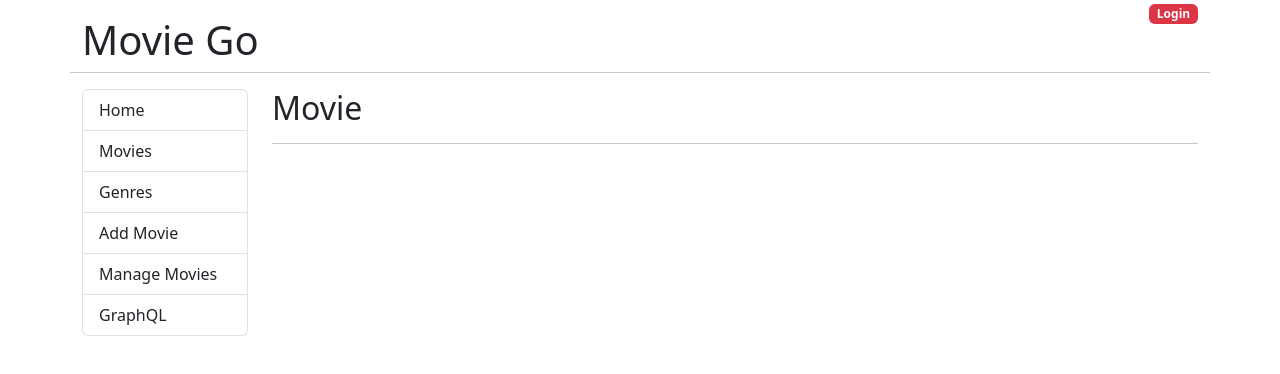
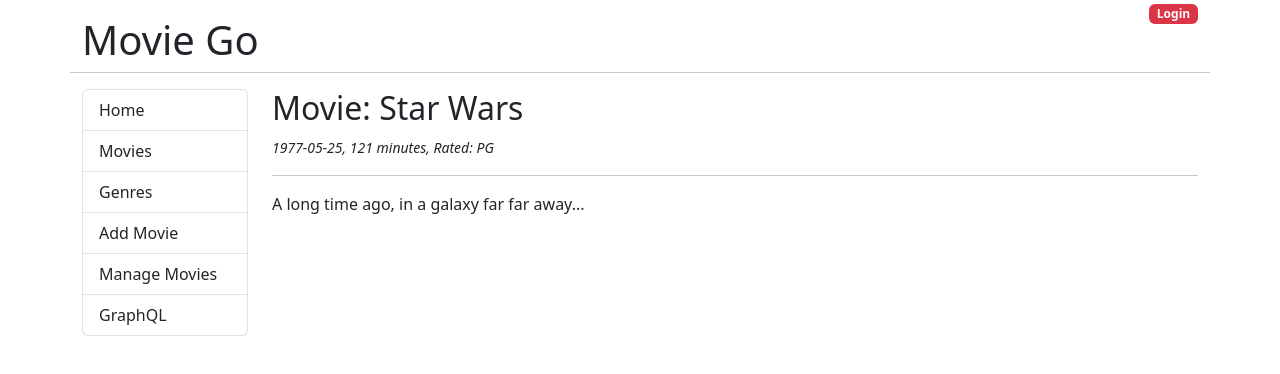
Before and after one commit to Nimira43/Movie-Go, a React (Create React App) app in the folder movie-go-front/: page /movies/1 in a window 1280 px wide. Shown: the top 374 px of the page. Built offline with nearby package versions, Linux system fonts and the light colour scheme.

Commit message:
Movie component now able to bring in information of a movie - though only hard coded info about one movie

```diff
--- a/movie-go-front/src/components/Movie.js
+++ b/movie-go-front/src/components/Movie.js
@@ -1,9 +1,29 @@
+import { useEffect, useState } from 'react'
+import { useParams } from 'react-router-dom'
+
 const Movie = () => {
+
+  const [movie, setMovie] = useState({})
+  let { id } = useParams()
+
+  useEffect(() => {
+    let myMovie = {
+      id: 1,
+      title: "Star Wars",
+      release_date: "1977-05-25",
+      runtime: 121,
+      mpaa_rating: "PG",
+      description: "A long time ago, in a galaxy far far away...",
+    }
+    setMovie(myMovie)
+  }, [id])
 
   return (
     <div>
-      <h2>Movie</h2>
-      <hr/>
+      <h2>Movie: {movie.title}</h2>
+      <small><em>{movie.release_date}, {movie.runtime} minutes, Rated: {movie.mpaa_rating}</em></small>
+      <hr />
+      <p>{movie.description}</p>
     </div>
   )
 }
```
